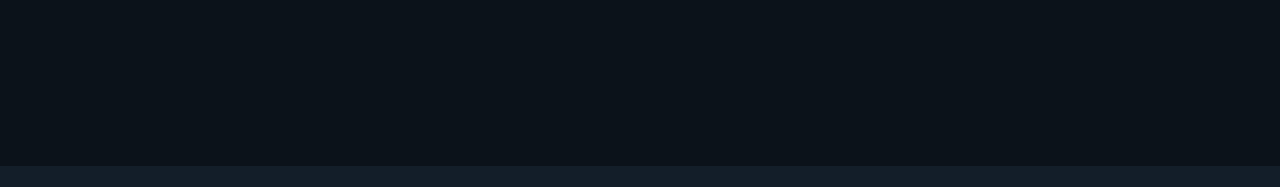
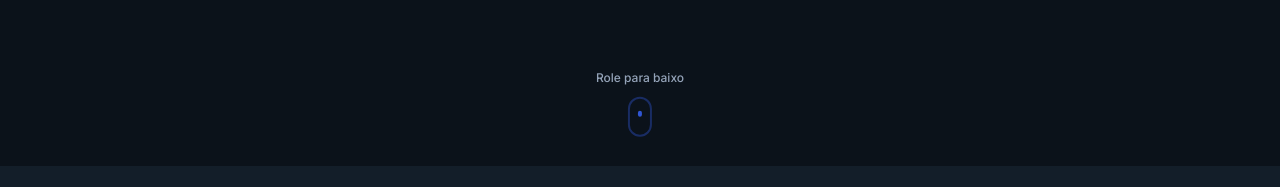
Before and after one commit to brunoriccelli/riccelli-creator-lp, a Next.js app: page / in a window 1280 px wide. Shown: the part 634-821 px from the top of the page. Built offline with nearby package versions, Linux system fonts and the light colour scheme.

Commit message:
Add animated scroll indicator to Hero and increase lateral padding across all sections

```diff
--- a/components/Hero.tsx
+++ b/components/Hero.tsx
@@ -13,7 +13,7 @@ export default function Hero() {
   }
 
   return (
-    <section className="min-h-screen flex items-center justify-center px-4 sm:px-6 lg:px-8 pt-19 sm:pt-26 pb-4 sm:pb-6">
+    <section className="relative min-h-screen flex items-center justify-center px-6 sm:px-8 lg:px-12 pt-19 sm:pt-26 pb-4 sm:pb-6">
       <div className="max-w-7xl mx-auto w-full">
         <div className="grid lg:grid-cols-2 gap-8 lg:gap-16 items-center">
           {/* Coluna Esquerda - Textos */}
@@ -90,6 +90,32 @@ export default function Hero() {
           </motion.div>
         </div>
       </div>
+
+      {/* Scroll Indicator */}
+      <motion.div
+        initial={{ opacity: 0 }}
+        animate={{ opacity: 1 }}
+        transition={{ duration: 0.8, delay: 1 }}
+        className="hidden lg:block absolute bottom-8 left-1/2 -translate-x-1/2 cursor-pointer"
+        onClick={() => {
+          document.querySelector('#painpoints')?.scrollIntoView({ behavior: 'smooth' })
+        }}
+      >
+        <div className="flex flex-col items-center gap-2">
+          <span className="text-textSecondary text-xs font-medium">Role para baixo</span>
+          <motion.div
+            animate={{ y: [0, 8, 0] }}
+            transition={{ duration: 1.5, repeat: Infinity, ease: "easeInOut" }}
+            className="w-6 h-10 border-2 border-brand/40 rounded-full flex items-start justify-center p-2"
+          >
+            <motion.div
+              animate={{ y: [0, 12, 0] }}
+              transition={{ duration: 1.5, repeat: Infinity, ease: "easeInOut" }}
+              className="w-1.5 h-1.5 bg-brand rounded-full"
+            />
+          </motion.div>
+        </div>
+      </motion.div>
     </section>
   )
 }
--- a/components/Method.tsx
+++ b/components/Method.tsx
@@ -32,7 +32,7 @@ const steps = [
 
 export default function Method() {
   return (
-    <section id="solucao" className="py-12 sm:py-16 px-4 sm:px-6 lg:px-8 bg-surface">
+    <section id="solucao" className="py-12 sm:py-16 px-6 sm:px-8 lg:px-12 bg-surface">
       <div className="max-w-7xl mx-auto">
         <motion.h2
           initial={{ opacity: 0, y: 30 }}
--- a/components/PainPoints.tsx
+++ b/components/PainPoints.tsx
@@ -23,7 +23,7 @@ const painPoints = [
 
 export default function PainPoints() {
   return (
-    <section className="py-12 sm:py-16 px-4 sm:px-6 lg:px-8 bg-surface">
+    <section id="painpoints" className="py-12 sm:py-16 px-6 sm:px-8 lg:px-12 bg-surface">
       <div className="max-w-7xl mx-auto">
         <motion.h2
           initial={{ opacity: 0, y: 30 }}
--- a/components/Portfolio.tsx
+++ b/components/Portfolio.tsx
@@ -26,7 +26,7 @@ const portfolioItems = [
 
 export default function Portfolio() {
   return (
-    <section id="portfolio" className="py-12 sm:py-16 px-4 sm:px-6 lg:px-8 bg-background">
+    <section id="portfolio" className="py-12 sm:py-16 px-6 sm:px-8 lg:px-12 bg-background">
       <div className="max-w-7xl mx-auto">
         <motion.div
           initial={{ opacity: 0, y: 30 }}
--- a/components/Solution.tsx
+++ b/components/Solution.tsx
@@ -23,7 +23,7 @@ const benefits = [
 
 export default function Solution() {
   return (
-    <section className="py-12 sm:py-16 px-4 sm:px-6 lg:px-8">
+    <section className="py-12 sm:py-16 px-6 sm:px-8 lg:px-12">
       <div className="max-w-7xl mx-auto">
         <div className="grid lg:grid-cols-2 gap-10 sm:gap-16 items-center">
           <motion.div
```
Also changed, not shown: components/CTAFooter.tsx (+1 -1 lines).
